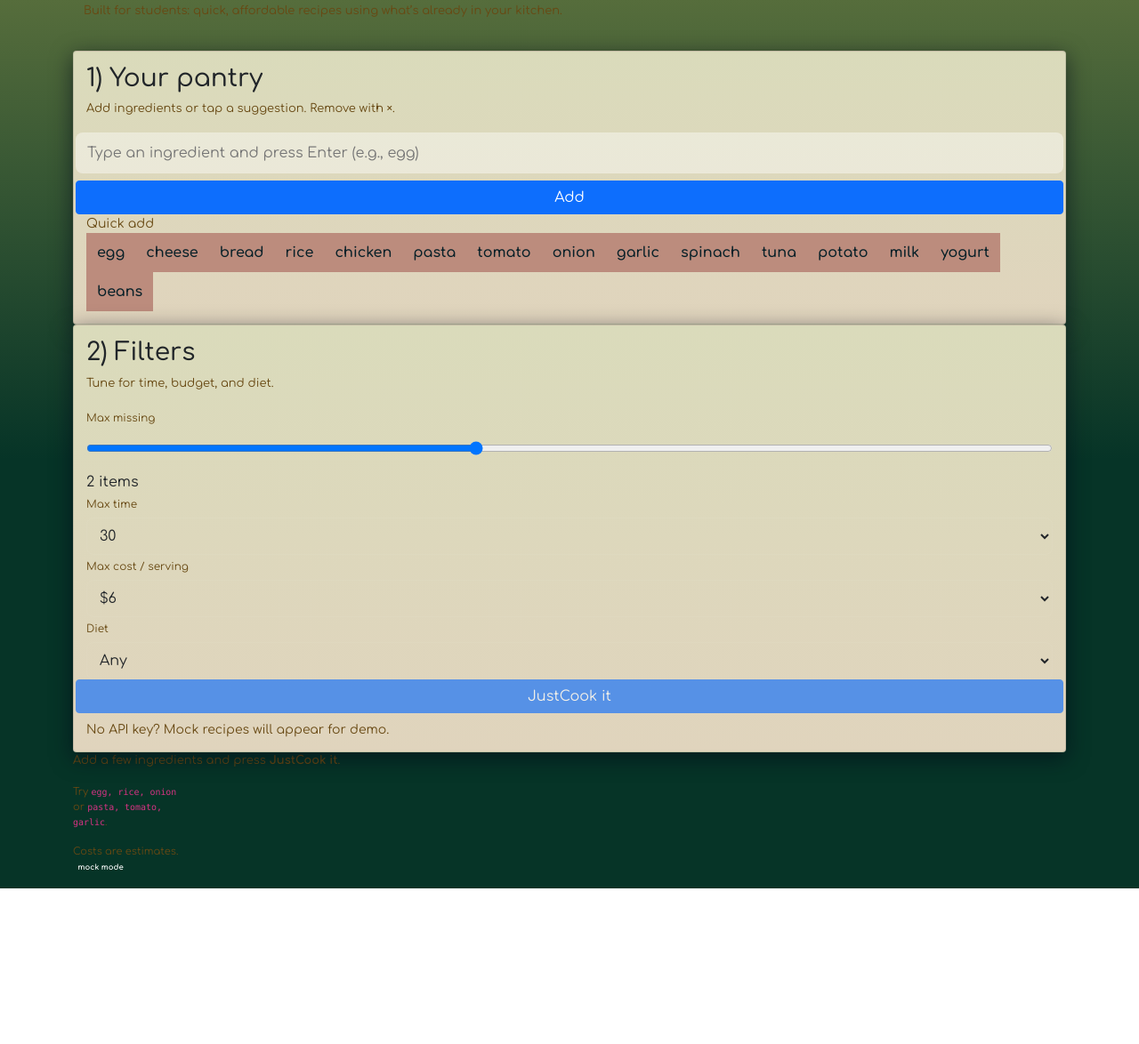
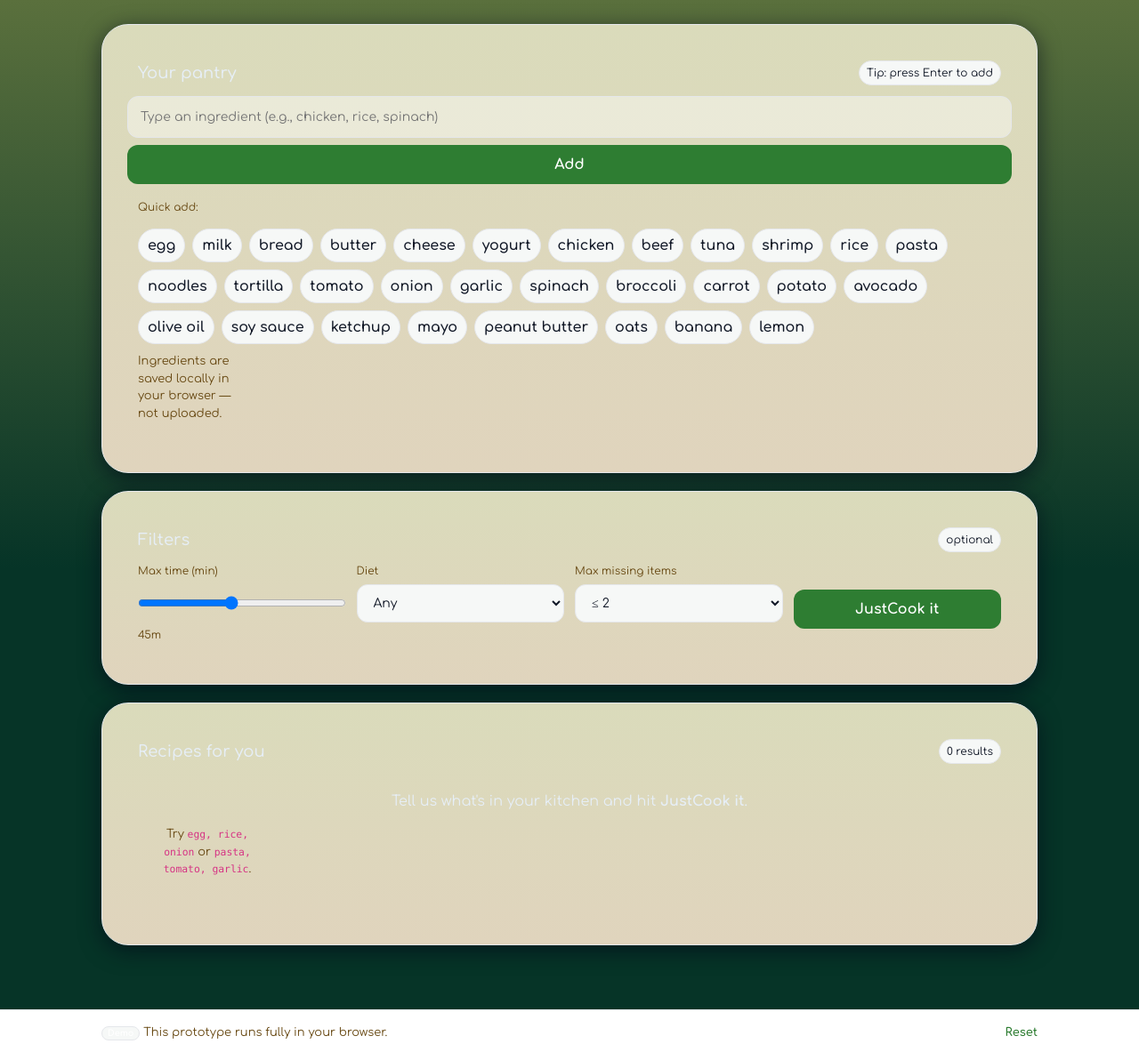
Before and after one commit to JINIPPYBASILE/JUSTCOOK, a plain HTML site: page index.html in a window 1280 px wide. Shown: the part 182-1356 px from the top of the page at 89% size. Before the commit the page ends 1181 px from the top, so only its background shows below. Drawn offline with nearby package versions, Linux system fonts and the light colour scheme; no server answers; a web font is replaced by a local one.

Commit message:
yippeee!

```diff
--- a/index.html
+++ b/index.html
@@ -3,120 +3,122 @@
 <!doctype html>
 <html lang="en">
 <head>
-  <meta charset="utf-8"/>
-  <meta name="viewport" content="width=device-width,initial-scale=1"/>
+  <meta charset="utf-8" />
+  <meta name="viewport" content="width=device-width, initial-scale=1" />
   <title>JustCook — Pantry → Meal in seconds</title>
-  <link rel="preconnect" href="https://fonts.gstatic.com" crossorigin>
-  <link href="https://fonts.googleapis.com/css2?family=Inter:wght@400;500;600;700;800&display=swap" rel="stylesheet">
-  <link rel="stylesheet" href="style.css"/>
-    <link rel="stylesheet" href="newCSS.csss"/>
-  <link href="https://cdn.jsdelivr.net/npm/bootstrap@5.0.2/dist/css/bootstrap.min.css" rel="stylesheet" integrity="sha384-EVSTQN3/azprG1Anm3QDgpJLIm9Nao0Yz1ztcQTwFspd3yD65VohhpuuCOmLASjC" crossorigin="anonymous">
+  <meta name="theme-color" content="#2E7D32" />
+ <link href="https://cdn.jsdelivr.net/npm/bootstrap@5.0.2/dist/css/bootstrap.min.css" rel="stylesheet" integrity="sha384-EVSTQN3/azprG1Anm3QDgpJLIm9Nao0Yz1ztcQTwFspd3yD65VohhpuuCOmLASjC" crossorigin="anonymous">
 <script src="https://cdn.jsdelivr.net/npm/bootstrap@5.0.2/dist/js/bootstrap.bundle.min.js" integrity="sha384-MrcW6ZMFYlzcLA8Nl+NtUVF0sA7MsXsP1UyJoMp4YLEuNSfAP+JcXn/tWtIaxVXM" crossorigin="anonymous"></script>
 <script src="https://cdn.jsdelivr.net/npm/@popperjs/core@2.9.2/dist/umd/popper.min.js" integrity="sha384-IQsoLXl5PILFhosVNubq5LC7Qb9DXgDA9i+tQ8Zj3iwWAwPtgFTxbJ8NT4GN1R8p" crossorigin="anonymous"></script>
 <script src="https://cdn.jsdelivr.net/npm/bootstrap@5.0.2/dist/js/bootstrap.min.js" integrity="sha384-cVKIPhGWiC2Al4u+LWgxfKTRIcfu0JTxR+EQDz/bgldoEyl4H0zUF0QKbrJ0EcQF" crossorigin="anonymous"></script>
+  <link rel="stylesheet" href="/just cook/style.css" />
 
+  <link rel="stylesheet" href="style.css" />
 </head>
 <body>
-    <div id="header"></div>
-  <!-- Top Hero -->
-  <header class="hero">
-    <div class="container hero-inner">
-      <div class="brand">
-
-
-    <div class="container hero-copy">
-
-      <p class="muted">Built for students: quick, affordable recipes using what’s already in your kitchen.</p>
-    </div>
-  </header>
-
-  <!-- Main content -->
-  <main class="container main">
-    <!-- Pantry -->
-    <section class="card glass">
-      <div class="section-title">
-        <h3>1) Your pantry</h3>
-        <p class="muted">Add ingredients or tap a suggestion. Remove with ×.</p>
+  <!-- ====== HEADER / HERO ====== -->
+  <div id="header"></div>
+  <!-- ====== PANTRY INPUT ====== -->
+  <main class="container">
+    <section class="card" aria-labelledby="pantryTitle">
+      <div class="section-header">
+        <h3 id="pantryTitle">Your pantry</h3>
+        <div class="meta">
+          <span class="pill">Tip: press Enter to add</span>
+          <button id="ing-clear" class="btn btn-ghost small" aria-label="Clear pantry" hidden>Clear</button>
+        </div>
       </div>
 
-      <div class="row gap input-row">
-        <input id="ing-input" class="input" placeholder="Type an ingredient and press Enter (e.g., egg)"/>
-        <button id="ing-add" class="btn btn-primary">Add</button>
-        <button id="ing-clear" class="btn btn-ghost hide-mobile" hidden>Clear</button>
+      <div class="row">
+        <input id="ing-input" class="input" aria-label="Ingredient" placeholder="Type an ingredient (e.g., chicken, rice, spinach)" />
+        <button id="ing-add" class="btn btn-primary" aria-label="Add ingredient">Add</button>
       </div>
 
-      <div id="chips" class="chips"></div>
+      <!-- Quick Add -->
+      <div class="quickadd">
+        <span class="qa-label">Quick add:</span>
+        <div id="qa-grid" class="qa-grid"></div>
+      </div>
 
-      <div class="suggest">
-        <div class="muted small">Quick add</div>
-        <div id="suggested" class="chips"></div>
+      <div id="chips" class="chips" aria-live="polite"></div>
+      <p class="muted small privacy">Ingredients are saved locally in your browser — not uploaded.</p>
+    </section>
+
+    <!-- ====== FILTERS ====== -->
+    <section class="filters">
+      <div class="card">
+        <div class="section-header">
+          <h3>Filters</h3>
+          <span class="pill">optional</span>
+        </div>
+        <div class="filters-grid">
+          <label class="filter">
+            <span>Max time (min)</span>
+            <input id="f-time" type="range" min="10" max="90" value="45" class="range" />
+            <div class="range-value"><span id="f-time-v">45</span>m</div>
+          </label>
+
+          <label class="filter">
+            <span>Diet</span>
+            <select id="f-diet" class="select">
+              <option value="">Any</option>
+              <option>Vegetarian</option>
+              <option>Vegan</option>
+              <option>Gluten-free</option>
+              <option>High-protein</option>
+            </select>
+          </label>
+
+          <label class="filter">
+            <span>Max missing items</span>
+            <select id="f-miss" class="select">
+              <option value="2">≤ 2</option>
+              <option value="1">≤ 1</option>
+              <option value="0">All in pantry</option>
+            </select>
+          </label>
+
+          <div class="filter">
+            <span>&nbsp;</span>
+            <button id="btnFind" class="btn btn-primary">JustCook it</button>
+          </div>
+        </div>
       </div>
     </section>
 
-    <!-- Filters -->
-    <section class="card glass">
-      <div class="section-title">
-        <h3>2) Filters</h3>
-        <p class="muted">Tune for time, budget, and diet.</p>
-      </div>
-      <div class="filters">
-        <div class="filter">
-          <label class="label">Max missing</label>
-          <input id="f-max-missing" type="range" min="0" max="5" value="2" class="range"/>
-          <div class="hint"><span id="f-max-missing-val">2</span> items</div>
-        </div>
-        <div class="filter">
-          <label class="label">Max time</label>
-          <select id="f-max-time" class="select">
-            <option>15</option><option>20</option><option selected>30</option><option>45</option><option>60</option>
-          </select>
-        </div>
-        <div class="filter">
-          <label class="label">Max cost / serving</label>
-          <select id="f-max-cost" class="select">
-            <option>$3</option><option>$5</option><option selected>$6</option><option>$8</option><option>$10</option>
-          </select>
-        </div>
-        <div class="filter">
-          <label class="label">Diet</label>
-          <select id="f-diet" class="select">
-            <option value="">Any</option>
-            <option value="vegetarian">Vegetarian</option>
-            <option value="vegan">Vegan</option>
-            <option value="gluten free">Gluten-Free</option>
-          </select>
+    <!-- ====== RESULTS ====== -->
+    <section id="recipes" class="results card">
+      <div class="section-header">
+        <h3>Recipes for you</h3>
+        <div class="meta">
+          <span id="count" class="pill">0 results</span>
         </div>
       </div>
 
-      <div class="row gap actions">
-        <button id="do-search" class="btn btn-primary" disabled>JustCook it</button>
-        <span class="muted small">No API key? Mock recipes will appear for demo.</span>
+      <div id="empty" class="empty">
+        <p>Tell us what's in your kitchen and hit <b>JustCook it</b>.</p>
+        <p class="small muted">Try <code>egg, rice, onion</code> or <code>pasta, tomato, garlic</code>.</p>
       </div>
+
+      <div id="grid" class="recipe-grid" aria-live="polite"></div>
     </section>
-
-    <!-- Error -->
-    <div id="error" class="alert" hidden></div>
-
-    <!-- Results -->
-    <section class="results" id="results"></section>
-
-    <!-- Empty -->
-    <div id="empty" class="empty muted">
-      <p>Add a few ingredients and press <b>JustCook it</b>.</p>
-      <p class="small">Try <code>egg, rice, onion</code> or <code>pasta, tomato, garlic</code>.</p>
-    </div>
   </main>
 
-  <!-- Footer -->
+  <!-- ====== FOOTER ====== -->
   <footer class="footer">
-    <div class="container">
-      <p class="muted small">
-        Costs are estimates. <span class="badge">mock mode</span>
-      </p>
+    <div class="container foot-inner">
+      <div class="foot-left">
+        <span class="badge">Demo</span>
+        <span class="muted">This prototype runs fully in your browser.</span>
+      </div>
+      <div class="foot-right">
+        <a class="link-btn" href="#" id="resetEverything">Reset</a>
+      </div>
     </div>
   </footer>
 
   <script src="/js/justcook.js"></script>
+   <script src="/just cook/justcook.js"></script>
     <script src="/js/frontend.js"></script>
 </body>
 </html>
--- a/just cook/justcook.js
+++ b/just cook/justcook.js
@@ -378,7 +378,7 @@
         img.src = r.image;
 
         const body = document.createElement("div");
-        body.className = "card-body";
+        body.className = "card-body ";
         body.innerHTML = `
           <h4 class="card-title">${escapeHtml(r.title)}</h4>
           <div class="meta-row">
--- a/style.css
+++ b/style.css
@@ -81,9 +81,11 @@ body.dark-mode{--bg:#eae0bc;
 
     .card{
         background:linear-gradient(180deg,var(--card), var(--card-bottom));
-        border-radius:12px;
-        padding:14px;
-        box-shadow:0 6px 24px rgba(2,6,23,0.6);}
+        border-radius:30px !important;
+        padding:40px;
+        box-shadow:0 6px 24px rgba(2,6,23,0.6);
+        margin-bottom:20px;
+    }
 
     label{
         display:block;
@@ -212,6 +214,6 @@ body.dark-mode{--bg:#eae0bc;
 
     .subheading {
         font-size:20px;
-        padding-left:20px;
+        margin-left:20px;
         color:var(--secondary-green)
     }
```
